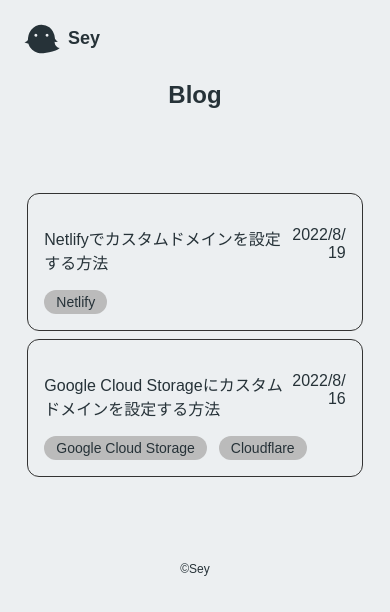
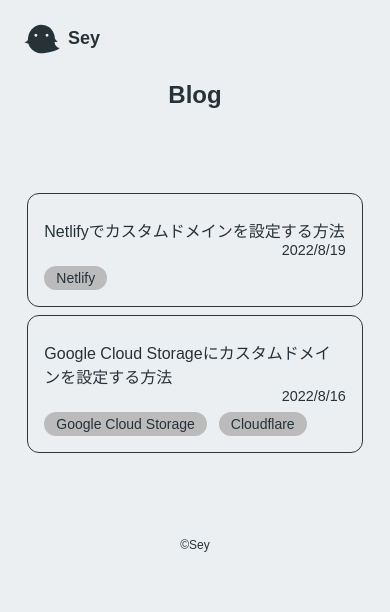
Before and after one commit to Seyyyy/Sey, a Next.js app: page / in a window 390 px wide. Shown: the top 612 px of the page. Built offline with nearby package versions, Linux system fonts and the light colour scheme.

Commit message:
fix style

```diff
--- a/src/components/Card/Card.module.css
+++ b/src/components/Card/Card.module.css
@@ -15,15 +15,28 @@
   width: 100%;
 }
 
+@media screen and (max-width: 600px) {
+  .root {
+    margin-block: 0.5rem;
+    display: flex;
+    flex-direction: column;
+  }
+}
+
 .title {
   margin: 0;
-  width: 80%;
+  flex-grow: 1;
 }
 
 .createdAt {
   margin: 0;
-  width: 20%;
+  font-size: 1rem;
   text-align: end;
+}
+@media screen and (max-width: 600px) {
+  .createdAt {
+    font-size: 0.9rem;
+  }
 }
 
 .tags {
```
